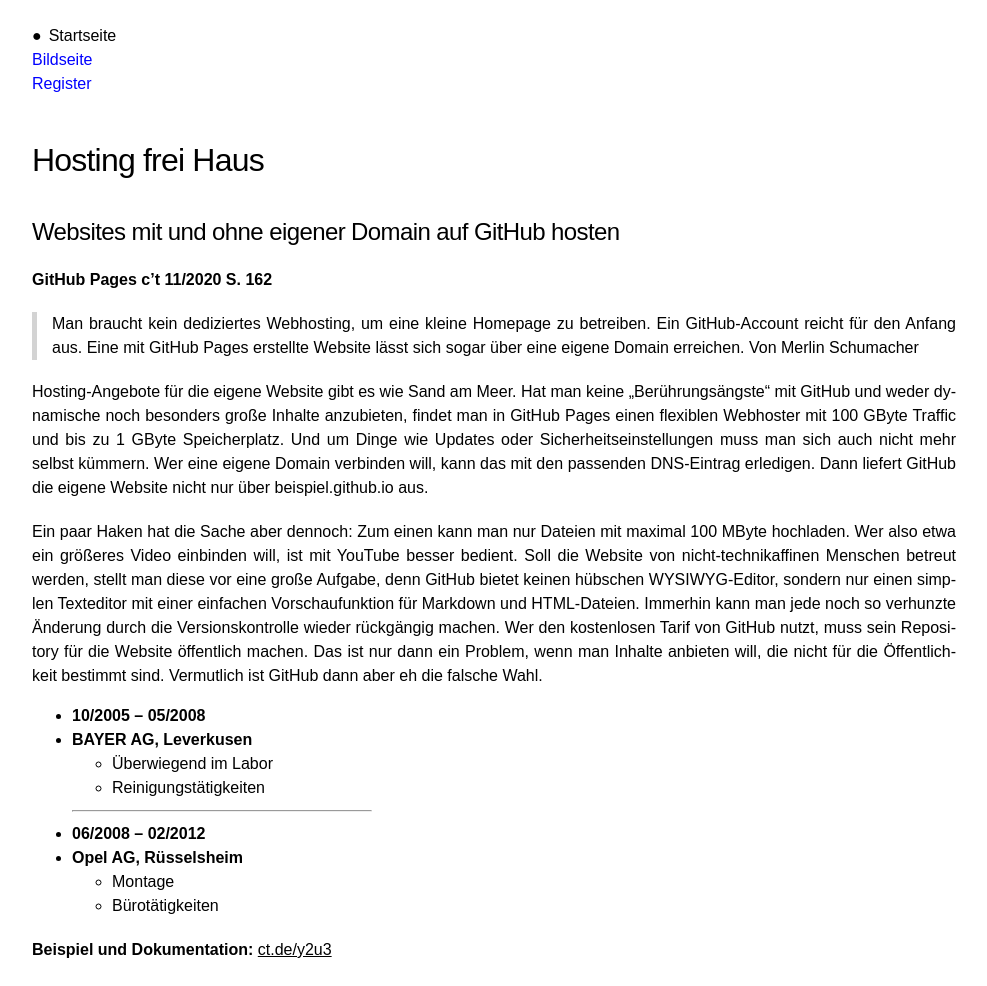
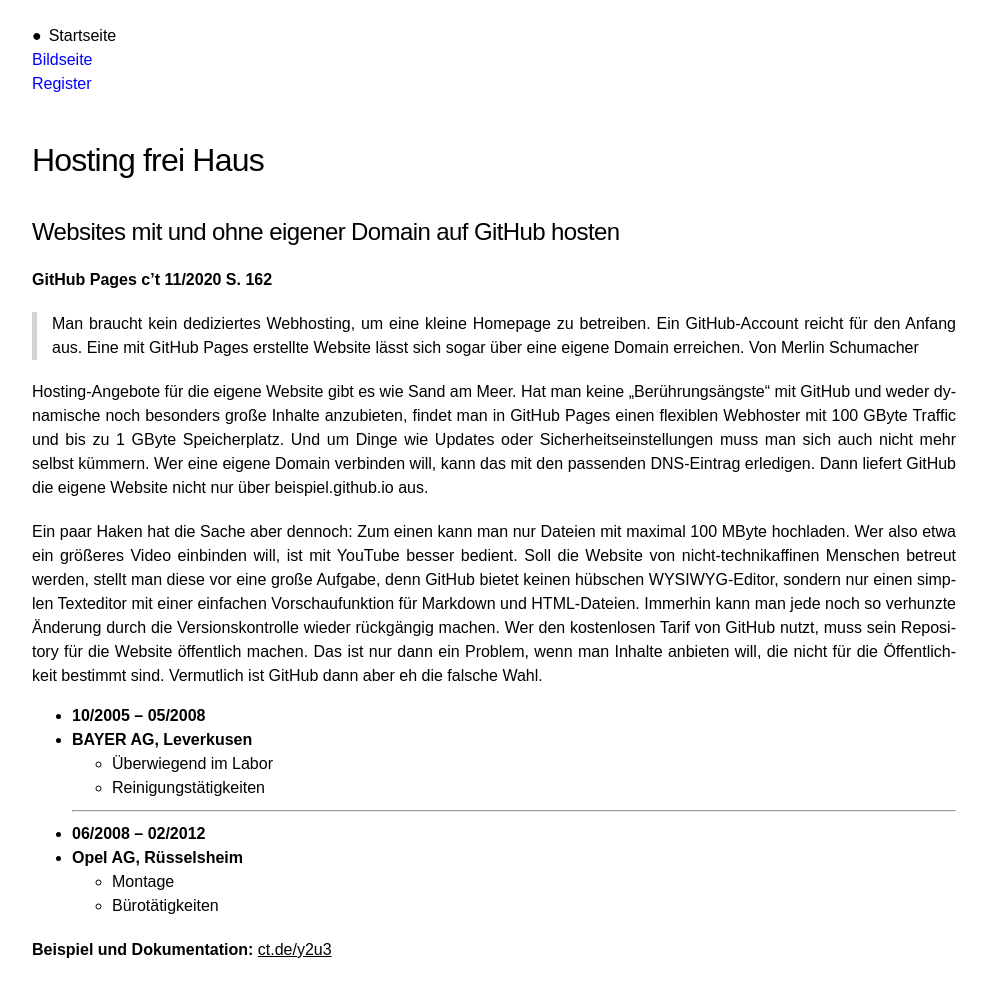
Before and after one commit to webuser-ralf/webuser-ralf.github.io, a Jekyll site: the page built from index.md, in a window 1280 px wide. Shown: the whole page, without its empty margins (146-1133 px from the left). Built offline with Jekyll 4.4.1, drawn with Linux system fonts in a browser that asks for light colours; our own code applies the rules of GitHub Pages for plain Markdown files.

Commit message:
Update layout.scss

```diff
--- a/_sass/layout.scss
+++ b/_sass/layout.scss
@@ -14,8 +14,8 @@
 }
 
 hr {
-    color: #b2b2b2;
-    width: 300px;
+    color: #ffffff;
+
     margin: 10px 0 10px 0;
 }
 
```
